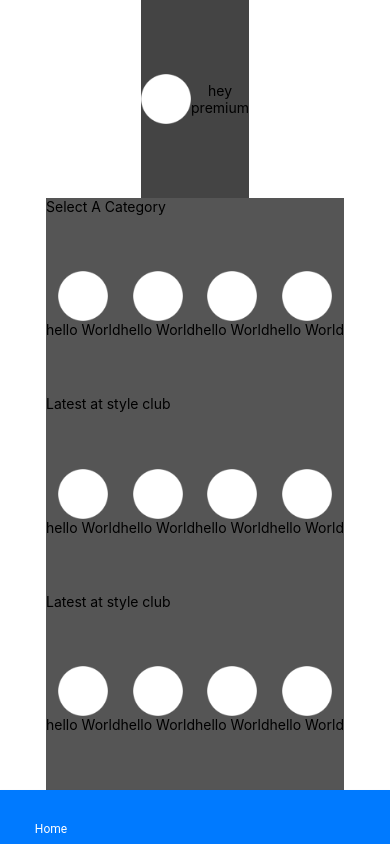
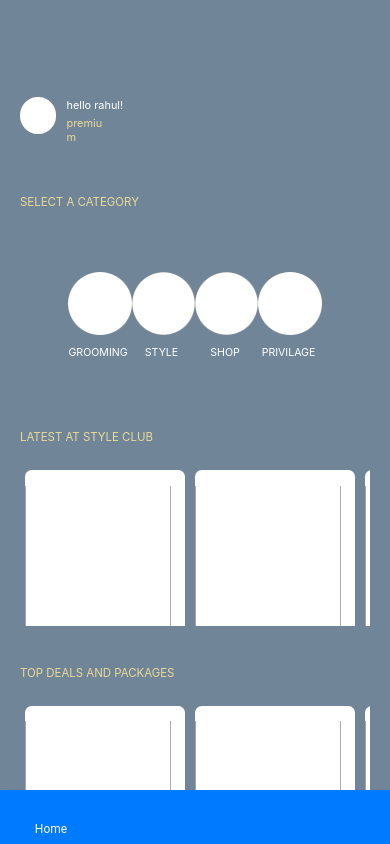
Before and after one commit to rahulnema0411/projectMPF, a React Native app: screen /Home in a window 390 px wide. Built offline with nearby package versions, Linux system fonts and the light colour scheme.

Commit message:
quite a lot of changes, forgot to save in a while

```diff
--- /dev/null
+++ b/components/blogCard.js
@@ -0,0 +1,43 @@
+import * as React from 'react';
+import { StyleSheet, View, Image, Text } from 'react-native';
+
+export default function BlogCard() {
+  return (
+    <View style={styles.category}>
+      <Image
+        style={styles.tinyLogo}
+        source={require('../assets/None.png')}
+      />
+      <View style={styles.details}>
+        <Text>TOP 10 HAIRCUTS OF JULY</Text>
+        <Text>Do you know that the comb over is the most versatile haircut? If you are about to freshen up your look and you still don’t know what cut to choose, this article is for you. </Text>
+      </View>
+    </View>
+  );
+}
+
+const styles = StyleSheet.create({
+    tinyLogo: {
+        width: 320,
+        height: 125.64,
+        borderRadius: 6.28,
+    },
+    category: {
+        width: 320,
+        height: 185.64,
+        flex: 1,
+        alignItems: 'center',
+        backgroundColor: '#FFECC8',
+        borderRadius: 6.28,
+    },
+    details: {
+      width: 247.36,
+      height: 65.77,
+      flex: 1,
+      alignItems: 'center',
+      backgroundColor: '#FFE8A6',
+      borderRadius: 6.28,
+      borderColor: '#472200',
+      padding: 10,
+  },
+});
--- a/components/category.js
+++ b/components/category.js
@@ -1,27 +1,35 @@
 import * as React from 'react';
 import { StyleSheet, View, Image, Text } from 'react-native';
 
-export default function Category() {
+export default function Category(props) {
   return (
     <View style={styles.category}>
       <Image
         style={styles.tinyLogo}
         source={require('../assets/circle.png')}
       />
-      <Text>hello World</Text>
+      <Text style={styles.categoryTextStyle}>{props.categorieName}</Text>
     </View>
   );
 }
 
 const styles = StyleSheet.create({
     tinyLogo: {
-        width: 50,
-        height: 50,
+        width: 63.49,
+        height: 63.49,
     },
     category: {
         flex: 1,
         justifyContent: 'center',
-        alignItems: 'center',
-        flexDirection: 'column'
+        alignItems: 'flex-start',
+        flexDirection: 'column',
+    },
+    categoryTextStyle: {
+      width: 60,
+      height: 19,
+      top: 10.55,
+      color: '#FFFFFF',
+      fontSize: 10.58,
+      textAlign: 'center'
     },
 });
--- a/components/feedCard.js
+++ b/components/feedCard.js
@@ -6,22 +6,45 @@ export default function FeedCard() {
     <View style={styles.category}>
       <Image
         style={styles.tinyLogo}
-        source={require('../assets/circle.png')}
+        source={require('../assets/None.png')}
       />
-      <Text>hello World</Text>
+      <View style={styles.detailsStyle}>
+        <Text style={styles.titleText}>Men in black together</Text>
+        <Text style={styles.detailsText}>Men in black together</Text>
+        <Text style={styles.detailsText}>Men in black together</Text>
+      </View>
     </View>
   );
 }
 
 const styles = StyleSheet.create({
     tinyLogo: {
-        width: 50,
-        height: 50,
+        width: 146,
+        height: 140,
     },
     category: {
         flex: 1,
         justifyContent: 'center',
-        alignItems: 'center',
-        flexDirection: 'column'
+        flexDirection: 'column',
+        backgroundColor: '#FFF' ,
+        width: 160,
+        height: 207,
+        borderRadius: 6.59574,
+        marginRight: 10,
+    },
+    titleText: {
+        color: '#000',
+        fontSize: 9.89,
+        textAlign: 'justify',
+        paddingLeft: 10,
+    },
+    detailsText: {
+        fontSize: 9.89,
+        color: '#808080',
+        textAlign: 'left',
+        paddingLeft: 10,
+    },
+    detailsStyle: {
+      justifyContent: 'flex-start'
     },
 });
--- a/components/styleCategory.js
+++ b/components/styleCategory.js
@@ -4,13 +4,13 @@ import Category from './category';
 
 export default function StyleCategory() {
   return (
-    <View style={styles.bgStyle}>
-        <Text>Select A Category</Text>
+    <View style={styles.categoriesContainer}>
+        <Text style={styles.headerStyle}>SELECT A CATEGORY</Text>
         <View style={styles.categories}>
-            <Category/>
-            <Category/>
-            <Category/>
-            <Category/>
+            <Category categorieName='GROOMING'/>
+            <Category categorieName='STYLE'/>
+            <Category categorieName='SHOP'/>
+            <Category categorieName='PRIVILAGE'/>
         </View>
     </View>
   );
@@ -27,8 +27,21 @@ const styles = StyleSheet.create({
         alignItems: 'center',
         flexDirection: 'row'
     },
-    bgStyle: {
+    categoriesContainer: {
         flex: 1,
-        backgroundColor: '#555',
+        justifyContent: 'center',
+        alignItems: 'center',
+        paddingVertical: 40,
     },
+    headerStyle: {
+        position: 'absolute',
+        width: 200,
+        height: 20,
+        left: 0,
+        top: 0,
+        fontSize: 11.4303,
+        fontWeight: 'normal',
+        color: '#E9DA96',
+        height: 19,
+    }
 });
--- /dev/null
+++ b/components/styleClubBlog.js
@@ -0,0 +1,38 @@
+import * as React from 'react';
+import { StyleSheet, View, Text } from 'react-native';
+import BlogCard from './blogCard';
+
+export default function StyleClubBlog() {
+  return (
+    <View style={styles.blogCardStyle}>
+        <Text style={styles.headerStyle}>HAIRSTYLE BLOG</Text>
+        <BlogCard/>
+    </View>
+  );
+}
+
+const styles = StyleSheet.create({
+    tinyLogo: {
+        width: 50,
+        height: 50,
+    },
+    categories: {
+        flex: 1,
+        justifyContent: 'center',
+        alignItems: 'center',
+    },
+    blogCardStyle: {
+        paddingBottom: 40,
+    },
+    headerStyle: {
+        position: 'absolute',
+        width: 200,
+        height: 20,
+        left: 0,
+        top: 0,
+        fontSize: 11.4303,
+        fontWeight: 'normal',
+        color: '#E9DA96',
+        height: 19,
+    }
+});
--- a/components/styleClubFeed.js
+++ b/components/styleClubFeed.js
@@ -1,18 +1,16 @@
 import * as React from 'react';
-import { StyleSheet, View, Image, Text } from 'react-native';
-import Category from './category';
+import { StyleSheet, View, Text, ScrollView } from 'react-native';
 import FeedCard from './feedCard';
 
-export default function StyleClubFeed() {
+export default function StyleClubFeed(props) {
   return (
-    <View style={styles.bgStyle}>
-        <Text>Latest at style club</Text>
-        <View style={styles.categories}>
-            <FeedCard/>
-            <FeedCard/>
-            <FeedCard/>
-            <FeedCard/>
-        </View>
+    <View style={styles.feedContainer}>
+        <Text style={styles.headerStyle}>{props.feedCategorie}</Text>
+        <ScrollView horizontal={true}>
+            {feedData.map((item) => {
+                return <FeedCard/>
+            })}
+        </ScrollView>
     </View>
   );
 }
@@ -28,8 +26,32 @@ const styles = StyleSheet.create({
         alignItems: 'center',
         flexDirection: 'row'
     },
-    bgStyle: {
+    feedContainer: {
         flex: 1,
-        backgroundColor: '#555',
+        justifyContent: 'center',
+        alignItems: 'center',
+        paddingVertical: 40,
     },
+    headerStyle: {
+        position: 'absolute',
+        width: 200,
+        height: 20,
+        left: 0,
+        top: 0,
+        fontSize: 11.4303,
+        fontWeight: 'normal',
+        color: '#E9DA96',
+        height: 19,
+    }
 });
+
+const feedData = [
+    {title: 'Men in black together', key: '11'},
+    {title: 'Men in black together', key: '22'},
+    {title: 'Men in black together', key: '33'},
+    {title: 'Men in black together', key: '44'},
+    {title: 'Men in black together', key: '55'},
+    {title: 'Men in black together', key: '66'},
+    {title: 'Men in black together', key: '77'},
+    {title: 'Men in black together', key: '88'},
+];
--- a/components/userProfile.js
+++ b/components/userProfile.js
@@ -9,8 +9,8 @@ export default function UserProfile() {
         source={require('../assets/circle.png')}
       />
       <View style={styles.profileSub}>
-        <Text>hey</Text>
-        <Text>premium</Text>
+        <Text style={styles.greetingText}>hello rahul!</Text>
+        <Text style={styles.subscriptionText}>premium</Text>
       </View>
     </View>
   );
@@ -18,20 +18,43 @@ export default function UserProfile() {
 
 const styles = StyleSheet.create({
     tinyLogo: {
-        width: 50,
-        height: 50,
+        width: 36.46,
+        height: 36.46,
+        marginTop: 36,
+        marginRight: 10,
     },
     profile: {
         flex: 1,
         justifyContent: 'center',
         alignItems: 'center',
         flexDirection: 'row',
-        backgroundColor: '#444',
+        paddingVertical: 20,
     },
     profileSub: {
         flex: 1,
-        justifyContent: 'center',
-        alignItems: 'center',
+        alignItems: 'flex-start',
         flexDirection: 'column'
     },
+    greetingText: {
+        position: 'absolute',
+        width: 60,
+        height: 20,
+        left: 0,
+        top: 0,
+        fontSize: 10.9374,
+        fontWeight: 'normal',
+        color: '#FFF',
+        height: 19,
+    },
+    subscriptionText: {
+        position: 'absolute',
+        width: 44,
+        height: 20,
+        left: 0,
+        top: 18.28,
+        fontSize: 10.9374,
+        fontWeight: 'normal',
+        color: '#E9DA96',
+        height: 19,
+    },
 });
--- /dev/null
+++ b/components/vouchersData.js
@@ -0,0 +1,42 @@
+import * as React from 'react';
+import { StyleSheet, View, Text } from 'react-native';
+
+export default function VouchersData() {
+    return(
+    <View style={styles.dealDataStyle}>
+        <View style={styles.dealSectionStyle}>
+        <Text style={styles.detailsHeaderStyle}>1</Text>
+        <Text style={styles.detailsStyle}>ACTIVE</Text>
+        </View>
+        <View>
+        <Text style={styles.detailsHeaderStyle}>6</Text>
+        <Text style={styles.detailsStyle}>TOTAL VOUCHERS WON</Text>
+        </View>
+    </View>);
+}
+
+const styles = StyleSheet.create({
+    headerStyle: {
+        fontSize: 24,
+        color: '#E9DA96'
+    },
+    detailsStyle: {
+        fontSize: 12,
+        color: '#FFFFFF'
+    },
+    detailsHeaderStyle: {
+        fontSize: 24,
+        color: '#FFFFFF'
+    },
+    dealDataStyle: {
+        flex: 1,
+        flexDirection: 'row',
+        justifyContent: 'center',
+        backgroundColor: '#718598',
+        paddingVertical: 40
+    },
+    dealSectionStyle: {
+        flex: 1,
+        paddingHorizontal: 20,
+    },
+});
--- a/features/deals/dealsScreen.js
+++ b/features/deals/dealsScreen.js
@@ -1,10 +1,89 @@
 import * as React from 'react';
-import { Text, View } from 'react-native';
+import { View, StyleSheet, ScrollView, Text } from 'react-native';
+import { Button } from 'react-native-paper';
+import StyleClubFeed from '../../components/styleClubFeed';
+import VouchersData from '../../components/vouchersData';
 
 export default function Deals() {
   return (
-    <View style={{ flex: 1, justifyContent: 'center', alignItems: 'center' }}>
-      <Text>Deals</Text>
+    <View style={styles.dealScreenStyle}>
+      <ScrollView>
+        <Text style={styles.headerStyle}>DEALS AND VOUCHERS</Text>
+        <VouchersData/>
+        <View style={styles.boxStyle}>
+          <Text style={styles.textStyle}>TOTAL MONEY SAVED</Text>
+          <Text style={styles.financeTextStyle}>2460.21</Text>
+        </View>
+        <StyleClubFeed feedCategorie='REDEEM YOUR VOUCHERS'/>
+        <View style={styles.blogBoxStyle}>
+          <Text style={styles.blogTextStyle}>Easy way to save more</Text>
+          <Text style={styles.blogSubTextStyle}>invite friends, earn vouchers</Text>
+          <Button
+            title="Learn More"
+            color="#841584"
+            accessibilityLabel="Learn more about this purple button"
+          />
+        </View>
+        <View style={styles.boxStyle}>
+          <Text style={styles.textStyle}>VIEW PAST VOUCHERS</Text>
+        </View>
+      </ScrollView>
     </View>
   );
 }
+
+const styles = StyleSheet.create({
+  dealScreenStyle: {
+      flex: 1,
+      justifyContent: 'center',
+      backgroundColor: '#718598',
+      paddingHorizontal: 20,
+      padding: 40
+  },
+  headerStyle: {
+    fontSize: 24,
+    color: '#E9DA96'
+  },
+  boxStyle: {
+    flexDirection: 'row',
+    justifyContent: 'center',
+    padding: 16,
+    backgroundColor: '#273A4F',
+    width: 327,
+    height: 55,
+    borderColor: '#FFFFFF',
+    borderRadius: 4,
+    borderWidth: 1,
+    marginBottom: 20
+  },
+  textStyle: {
+    fontSize: 12,
+    color: '#E9DA96',
+    paddingHorizontal: 20,
+  },
+  blogTextStyle: {
+    fontSize: 12,
+    fontWeight: 'bold',
+    color: '#5D2D00',
+  },
+  blogSubTextStyle: {
+    fontSize: 12,
+    color: '#5D5D5D',
+  },
+  financeTextStyle: {
+    fontSize: 16,
+    color: '#7DFF5D',
+    paddingHorizontal: 20,
+  },
+  blogBoxStyle: {
+    justifyContent: 'center',
+    padding: 16,
+    backgroundColor: '#E9DA96',
+    width: 327,
+    height: 137,
+    borderColor: '#703C00',
+    borderRadius: 4,
+    borderWidth: 1,
+    marginBottom: 20
+  },
+});
--- a/features/home/homeScreen.js
+++ b/features/home/homeScreen.js
@@ -1,16 +1,30 @@
 import * as React from 'react';
-import { Text, View } from 'react-native';
+import { View , StyleSheet, ScrollView} from 'react-native';
 import StyleCategory from '../../components/styleCategory';
+import StyleClubBlog from '../../components/styleClubBlog';
 import StyleClubFeed from '../../components/styleClubFeed';
 import UserProfile from '../../components/userProfile';
 
 export default function HomeScreen() {
   return (
-    <View style={{ flex: 1, justifyContent: 'center', alignItems: 'center', backgroundColor: '#fff' }}>
-      <UserProfile/>
-      <StyleCategory/>
-      <StyleClubFeed/>
-      <StyleClubFeed/>
+    <View style={styles.homeScreenStyle}>
+      <ScrollView>
+        <UserProfile/>
+        <StyleCategory/>
+        <StyleClubFeed feedCategorie='LATEST AT STYLE CLUB'/>
+        <StyleClubFeed feedCategorie='TOP DEALS AND PACKAGES'/>
+        <StyleClubFeed feedCategorie='TOP TRENDING HAIRCUTS'/>
+        <StyleClubBlog/>
+      </ScrollView>
     </View>
   );
 }
+
+const styles = StyleSheet.create({
+  homeScreenStyle: {
+      flex: 1,
+      justifyContent: 'center',
+      backgroundColor: '#718598',
+      paddingHorizontal: 20,
+  },
+});
```
Also changed, not shown: assets/None.png (added).
